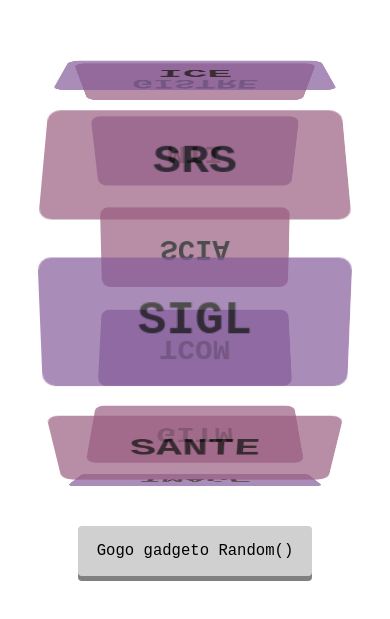
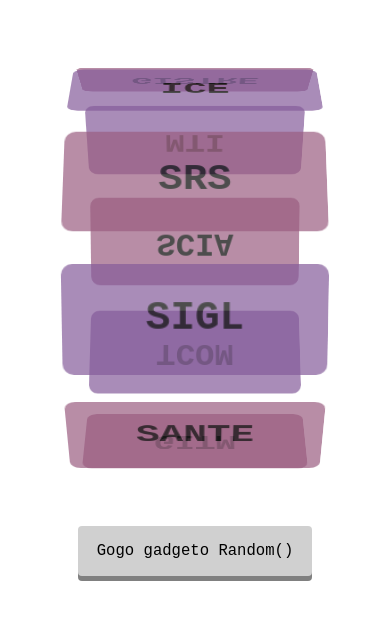
Before and after one commit to erwanvivien/epita.rip, a Next.js app: page / in a window 390 px wide. Shown: the part 121-740 px from the top of the page. Built offline with nearby package versions, Linux system fonts and the light colour scheme.

Commit message:
fix: css values & button width

```diff
--- a/components/majeure_random.tsx
+++ b/components/majeure_random.tsx
@@ -34,7 +34,7 @@ const Ring = ({ isStop, shuffledMajeures }: RingProps) => {
         style={{
           transform: isStop ? 'rotateX(0deg) translateX(-50%) scale(1.5) translateZ(200px)' :
             'rotateX(0deg) translateX(-50%) translateZ(200px)',
-          opacity: isStop ? 1 : '',
+          opacity: isStop ? 1 : 0.7,
         }}
         onClick={() => { window.location.href = formatUrl(shuffledMajeures[0]) }}
       >
@@ -57,7 +57,7 @@ const Ring = ({ isStop, shuffledMajeures }: RingProps) => {
           className={styles.poster}
           style={{
             transform: `rotateX(${(360 / majeures.length) * (idx + 1)}deg) translateX(-50%) translateZ(200px)`,
-            opacity: isStop ? 1 : '',
+            opacity: isStop ? 1 : 0.7,
           }}
           onClick={() => { window.location.href = formatUrl(majeure) }}
         >
--- a/styles/Home.module.css
+++ b/styles/Home.module.css
@@ -20,8 +20,8 @@
   justify-content: center;
   align-items: center;
 
-  -webkit-perspective: 800px;
-  perspective: 800px;
+  -webkit-perspective: 1600px;
+  perspective: 1600px;
 }
 
 .rotate {
@@ -48,7 +48,7 @@
   position: absolute;
   top: 0px;
   overflow: hidden;
-  border-radius: 4;
+  border-radius: 4px;
   z-index: -1;
 }
 
@@ -61,8 +61,10 @@
   border-width: 0px;
 
   min-height: 6vh;
-  min-width: 30vw;
-  max-width: 90vw;
+
+  min-width: 210px;
+  width: 30vw;
+  max-width: 450px;
 
   font-size: 2vmin;
 
@@ -111,13 +113,14 @@
 
 .poster {
   position: absolute;
-  left: 50%;
   border-width: 0;
 
-  transform: translateX(-50%);
+  /* left: 50%;
+  transform: translateX(-50%); */
 
-  min-width: 30vw;
-  max-width: 90vw;
+  min-width: 210px;
+  width: 30vw;
+  max-width: 450px;
 
   height: 100px;
   opacity: 0.7;
@@ -186,7 +189,7 @@
 @media only screen and (max-width: 800px) {
   .poster,
   .button {
-    min-width: 60vw;
+    width: 60vw;
   }
 
   .button {
```
